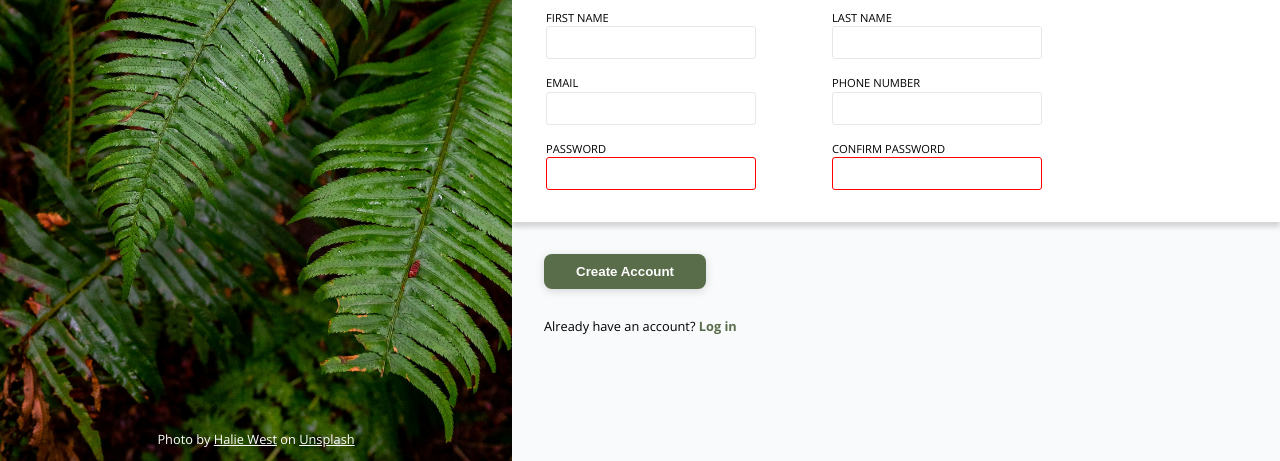
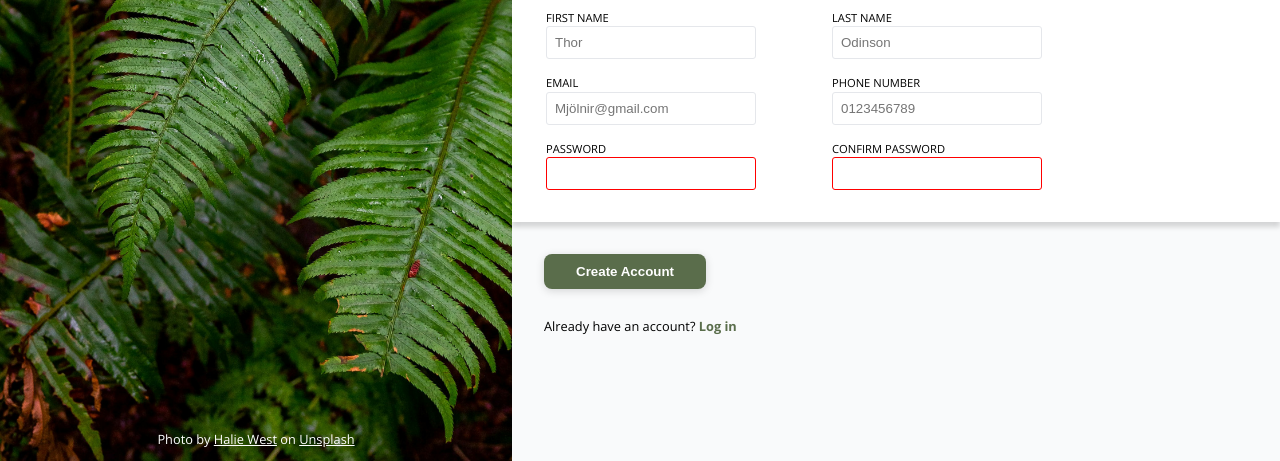
Before and after one commit to wolfSkullCave/Sign-up-Form, a plain HTML site: page index.html in a window 1280 px wide. Shown: the part 339-800 px from the top of the page. Drawn offline with Linux system fonts and the light colour scheme.

Commit message:
index.html - Added placeholders to form fields

```diff
--- a/index.html
+++ b/index.html
@@ -43,22 +43,37 @@
             <fieldset>
               <div class="signup__field">
                 <label for="name">First Name</label>
-                <input type="text" id="name" name="name" />
+                <input type="text" id="name" name="name" placeholder="Thor" />
               </div>
               <div class="signup__field">
                 <label for="surname">Last Name</label>
-                <input type="text" id="surname" name="surname" />
+                <input
+                  type="text"
+                  id="surname"
+                  name="surname"
+                  placeholder="Odinson"
+                />
               </div>
             </fieldset>
 
             <fieldset>
               <div class="signup__field">
                 <label for="email">Email</label>
-                <input type="email" id="email" name="email" />
+                <input
+                  type="email"
+                  id="email"
+                  name="email"
+                  placeholder="Mjölnir@gmail.com"
+                />
               </div>
               <div class="signup__field">
                 <label for="phone">Phone Number</label>
-                <input type="tel" id="phone" name="phone" />
+                <input
+                  type="tel"
+                  id="phone"
+                  name="phone"
+                  placeholder="0123456789"
+                />
               </div>
             </fieldset>
 
```
